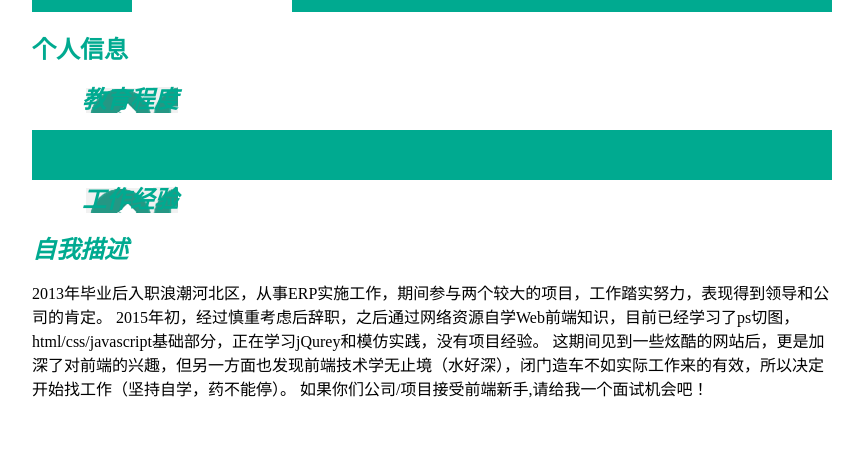
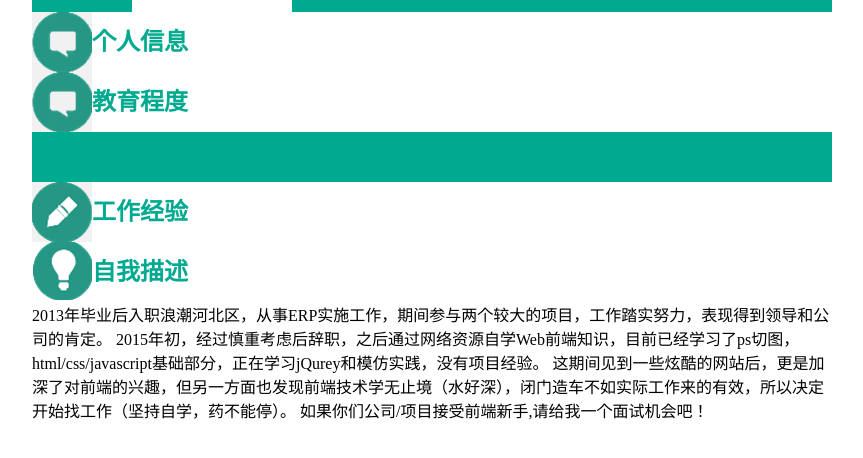
Before and after one commit to Ken-Z/My-Blog, a plain HTML site: page resume.html in a window 1280 px wide. Shown: the part 38-496 px from the top of the page, without its empty margins (208-1071 px from the left). Drawn offline with Linux system fonts and the light colour scheme.

Commit message:
sprite succeed

```diff
--- a/resume.html
+++ b/resume.html
@@ -20,17 +20,32 @@
 				width: 160px;
 				height: 50px;
 			}
-			div i {
+			div {
+				height: 60px;
+			}
+			i {
+				width: 60px;
+				height: 60px;
 				display: inline;
 				background: url(./images/icon-sprite1.png);
-				margin-left: 50px;
+				float: left;
 			}
 			h2 {
-				display：inline;
+				display: inline;
 				color: #00aa90;
-				height: 50px;
+				height: 60px;
+				float: left;
+				line-height: 60px;
 			}
-			#introduce {background-position: 0 0;}
+			#i1,#i2 {
+				background-position: -71px 0;
+			}
+			#i4 {
+				background-position: -132px 0;
+			}
+			#i3 {
+				background-position: -9px,-2px;
+			}
 		</style>
 	</head>
 
@@ -45,23 +60,21 @@
 
 		</div>
 		<div id="edu">
-			<h2 class="hd2">
-				<i id="i2">教育程度</i>
-			</h2>
+			<i id="i2"></i>
+			<h2 class="hd2">教育程度</h2>
 
 		</div>
 
 		<h1></h1>
 		<div id="we">
-			<h2 class="hd3">
-				<i id="i3">工作经验</i>
-			</h2>
+			<i id="i3"></i>
+			<h2 class="hd3">工作经验</h2>
 
 		</div>
-		<tr id="sd">
-			<h2 class="hd4">
-				<i id="i4">自我描述</i>
-			</h2>
+		<div id="sd">
+			<i id="i4"></i>
+			<h2 class="hd4">自我描述</h2>
+		</div>
 			<p>
 				2013年毕业后入职浪潮河北区，从事ERP实施工作，期间参与两个较大的项目，工作踏实努力，表现得到领导和公司的肯定。
 				2015年初，经过慎重考虑后辞职，之后通过网络资源自学Web前端知识，目前已经学习了ps切图，html/css/javascript基础部分，正在学习jQurey和模仿实践，没有项目经验。
@@ -69,6 +82,6 @@
 				如果你们公司/项目接受前端新手,请给我一个面试机会吧！
 			</p>
 
-		</div>
+
 	</body>
 </html>
```
